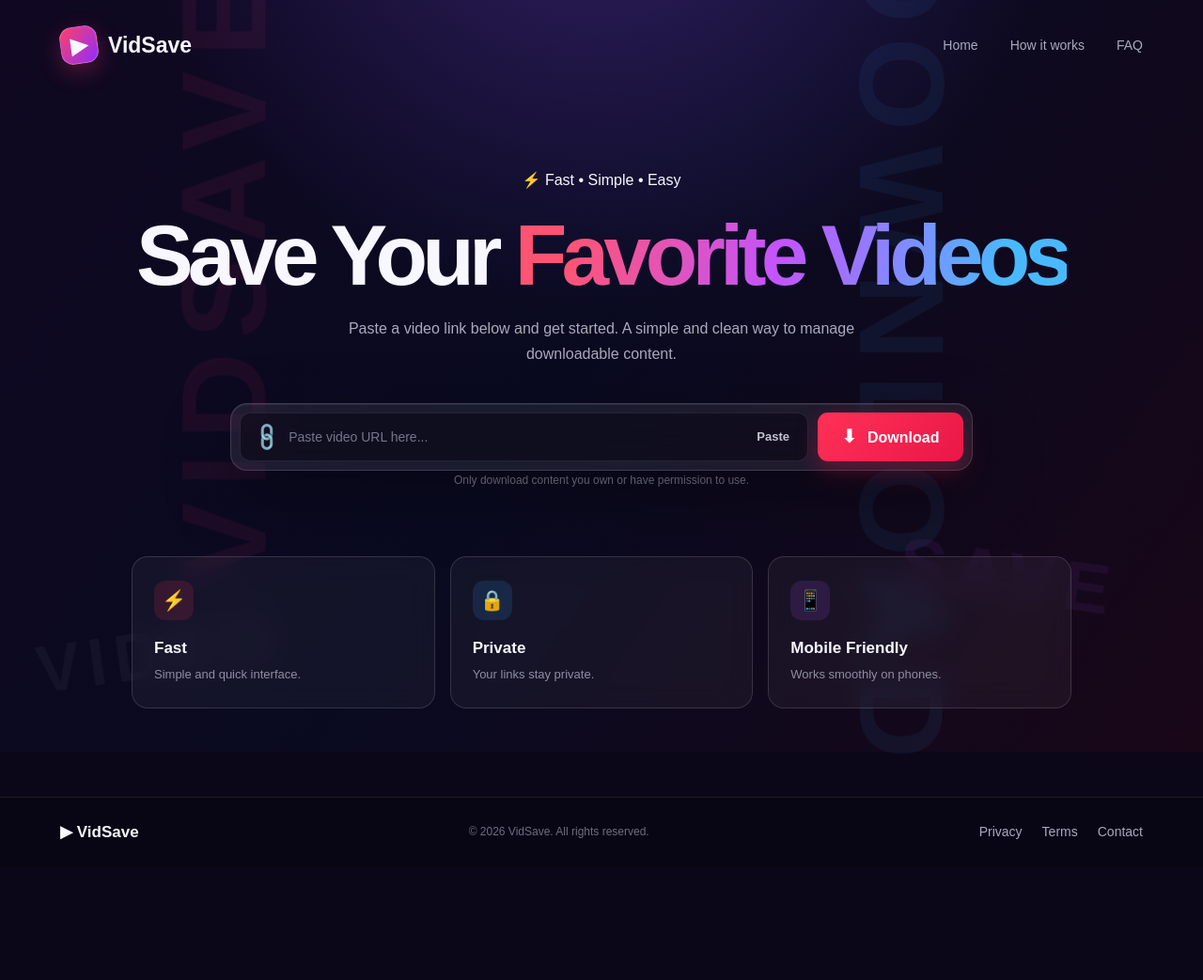
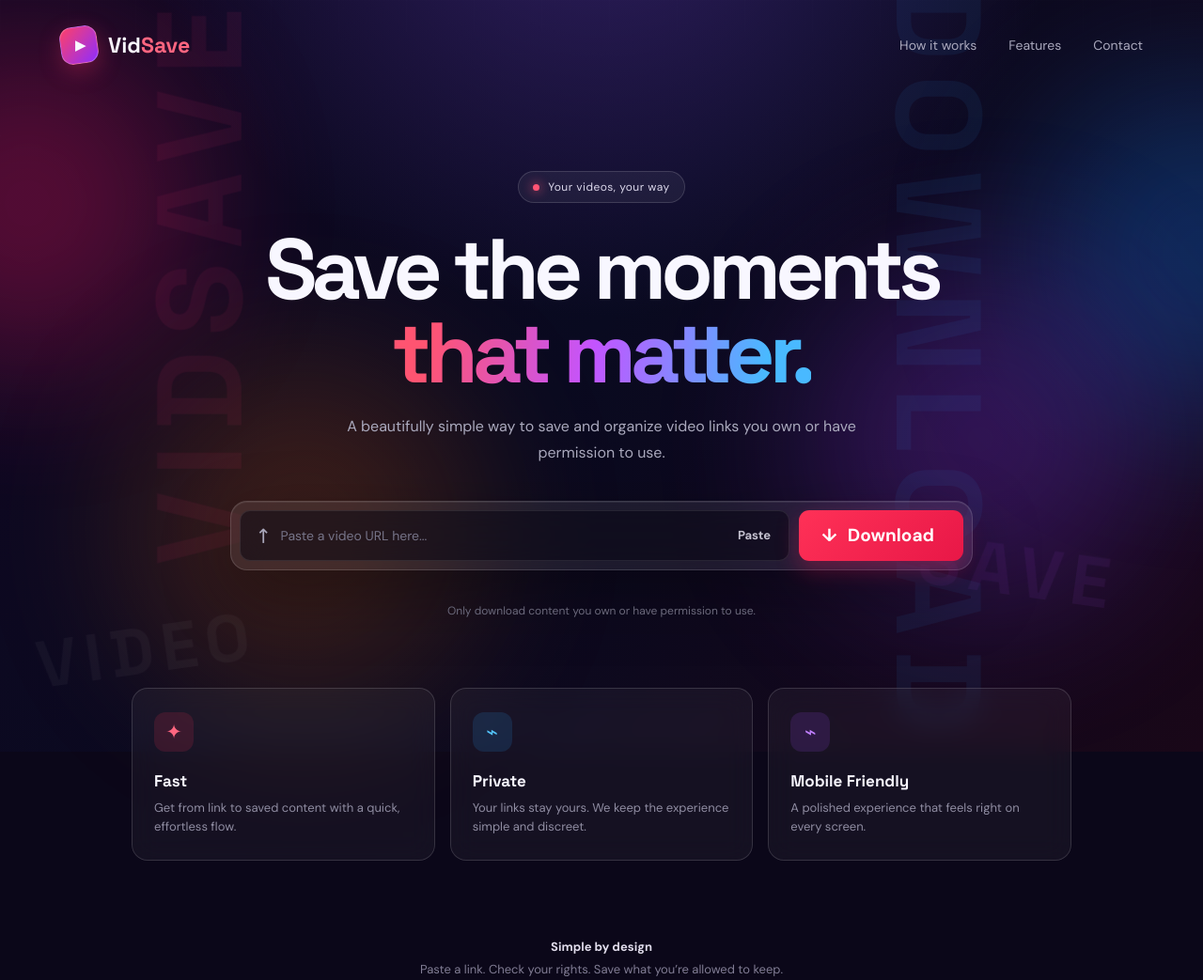
Before and after one commit to kaunainhaider47-stack/Vidsave, a plain HTML site: page index.html in a window 1280 px wide. Shown: the top 1043 px of the page at 94% size. Before the commit the page ends 922 px from the top, so only its background shows below. Drawn offline with Linux system fonts and the light colour scheme.

Commit message:
Wire VidSave homepage to existing styles and scripts

```diff
--- a/index.html
+++ b/index.html
@@ -1,160 +1,58 @@
-<!DOCTYPE html>
+<!doctype html>
 <html lang="en">
 <head>
   <meta charset="UTF-8">
-  <meta name="viewport" content="width=device-width, initial-scale=1.0">
+  <meta name="viewport" content="width=device-width, initial-scale=1, viewport-fit=cover">
+  <meta name="description" content="VidSave — save video links you own or are authorized to use.">
+  <meta name="theme-color" content="#0b0719">
+  <title>VidSave — Save what matters</title>
+  <link rel="preconnect" href="https://fonts.googleapis.com">
+  <link rel="preconnect" href="https://fonts.gstatic.com" crossorigin>
+  <link href="https://fonts.googleapis.com/css2?family=DM+Sans:wght@400;500;600;700&family=Space+Grotesk:wght@500;600;700&display=swap" rel="stylesheet">
+  <link rel="stylesheet" href="Style.css">
+  <script src="app.js" defer></script>
+</head>
+<body>
+  <div class="ambient-glow glow-pink" aria-hidden="true"></div>
+  <div class="ambient-glow glow-blue" aria-hidden="true"></div>
+  <div class="ambient-glow glow-orange" aria-hidden="true"></div>
+  <div class="ambient-glow glow-purple" aria-hidden="true"></div>
+  <div class="grid-overlay" aria-hidden="true"></div>
+  <div class="bg-text bg1" aria-hidden="true">VIDSAVE</div>
+  <div class="bg-text bg2" aria-hidden="true">DOWNLOAD</div>
+  <div class="bg-text bg3" aria-hidden="true">VIDEO</div>
+  <div class="bg-text bg4" aria-hidden="true">SAVE</div>
 
-  <title>VidSave - Save Videos Easily</title>
-
-  <link rel="stylesheet" href="style.css">
-</head>
-
-<body>
-
-  <!-- Decorative Background -->
-  <div class="bg-text bg1">VIDSAVE</div>
-  <div class="bg-text bg2">DOWNLOAD</div>
-  <div class="bg-text bg3">VIDEO</div>
-  <div class="bg-text bg4">SAVE</div>
-
-  <!-- Navbar -->
-  <nav class="navbar">
-
-    <div class="logo">
-      <span class="logo-icon">▶</span>
-      VidSave
-    </div>
-
-    <div class="nav-links">
-      <a href="#">Home</a>
-      <a href="#">How it works</a>
-      <a href="#">FAQ</a>
-    </div>
-
+  <nav class="navbar" aria-label="Main navigation">
+    <a class="logo" href="#top" aria-label="VidSave home"><span class="logo-icon" aria-hidden="true"><span>▶</span></span><span>Vid<span class="logo-accent">Save</span></span></a>
+    <div class="nav-links"><a href="#how-it-works">How it works</a><a href="#features">Features</a><a href="#footer">Contact</a></div>
   </nav>
 
+  <main id="top" class="hero">
+    <div class="eyebrow"><span class="eyebrow-dot"></span> Your videos, your way</div>
+    <h1>Save the moments<br><span>that matter.</span></h1>
+    <p class="subtitle">A beautifully simple way to save and organize video links you own or have permission to use.</p>
 
-  <!-- Main Section -->
-  <main class="hero">
+    <form class="download-card" id="download-form" novalidate>
+      <div class="input-box">
+        <span class="link-icon" aria-hidden="true">↗</span>
+        <label class="sr-only" for="video-url">Video URL</label>
+        <input id="video-url" name="video-url" type="url" inputmode="url" placeholder="Paste a video URL here..." autocomplete="url" spellcheck="false" required>
+        <button class="paste-btn" id="paste-btn" type="button">Paste</button>
+      </div>
+      <button class="download-btn" id="download-btn" type="submit"><span aria-hidden="true">↓</span> <span class="button-label">Download</span></button>
+    </form>
+    <p class="form-message" id="form-message" role="status" aria-live="polite"></p>
+    <p class="small-text">Only download content you own or have permission to use.</p>
 
-    <div class="badge">
-      ⚡ Fast • Simple • Easy
-    </div>
-
-    <h1>
-      Save Your
-      <span>Favorite Videos</span>
-    </h1>
-
-    <p class="subtitle">
-      Paste a video link below and get started.
-      A simple and clean way to manage downloadable content.
-    </p>
-
-
-    <!-- URL Box -->
-    <div class="download-card">
-
-      <div class="input-box">
-
-        <span class="link-icon">🔗</span>
-
-        <input
-          type="url"
-          placeholder="Paste video URL here..."
-          aria-label="Video URL"
-        >
-
-        <button class="paste-btn">
-          Paste
-        </button>
-
-      </div>
-
-
-      <button class="download-btn">
-        <span>⬇</span>
-        Download
-      </button>
-
-    </div>
-
-
-    <p class="small-text">
-      Only download content you own or have permission to use.
-    </p>
-
-
-    <!-- Features -->
-    <section class="features">
-
-      <div class="feature-card">
-
-        <div class="feature-icon red">
-          ⚡
-        </div>
-
-        <h3>Fast</h3>
-
-        <p>
-          Simple and quick interface.
-        </p>
-
-      </div>
-
-
-      <div class="feature-card">
-
-        <div class="feature-icon blue">
-          🔒
-        </div>
-
-        <h3>Private</h3>
-
-        <p>
-          Your links stay private.
-        </p>
-
-      </div>
-
-
-      <div class="feature-card">
-
-        <div class="feature-icon purple">
-          📱
-        </div>
-
-        <h3>Mobile Friendly</h3>
-
-        <p>
-          Works smoothly on phones.
-        </p>
-
-      </div>
-
+    <section class="features" id="features" aria-label="VidSave features">
+      <article class="feature-card"><div class="feature-icon red" aria-hidden="true">✦</div><h3>Fast</h3><p>Get from link to saved content with a quick, effortless flow.</p></article>
+      <article class="feature-card"><div class="feature-icon blue" aria-hidden="true">⌁</div><h3>Private</h3><p>Your links stay yours. We keep the experience simple and discreet.</p></article>
+      <article class="feature-card"><div class="feature-icon purple" aria-hidden="true">⌁</div><h3>Mobile Friendly</h3><p>A polished experience that feels right on every screen.</p></article>
     </section>
-
+    <section class="how-it-works" id="how-it-works"><span class="section-kicker">Simple by design</span><p>Paste a link. Check your rights. Save what you’re allowed to keep.</p></section>
   </main>
 
-
-  <!-- Footer -->
-  <footer>
-
-    <div class="footer-logo">
-      ▶ VidSave
-    </div>
-
-    <p>
-      © 2026 VidSave. All rights reserved.
-    </p>
-
-    <div class="footer-links">
-      <a href="#">Privacy</a>
-      <a href="#">Terms</a>
-      <a href="#">Contact</a>
-    </div>
-
-  </footer>
-
+  <footer id="footer"><a class="footer-logo" href="#top"><span class="mini-mark">▶</span> Vid<span>Save</span></a><p>© 2026 VidSave. Built for the moments worth keeping.</p><div class="footer-links"><a href="#footer">Privacy</a><a href="#footer">Terms</a><a href="mailto:hello@vidsave.example">Contact</a></div></footer>
 </body>
-      </html>
+</html>
```
